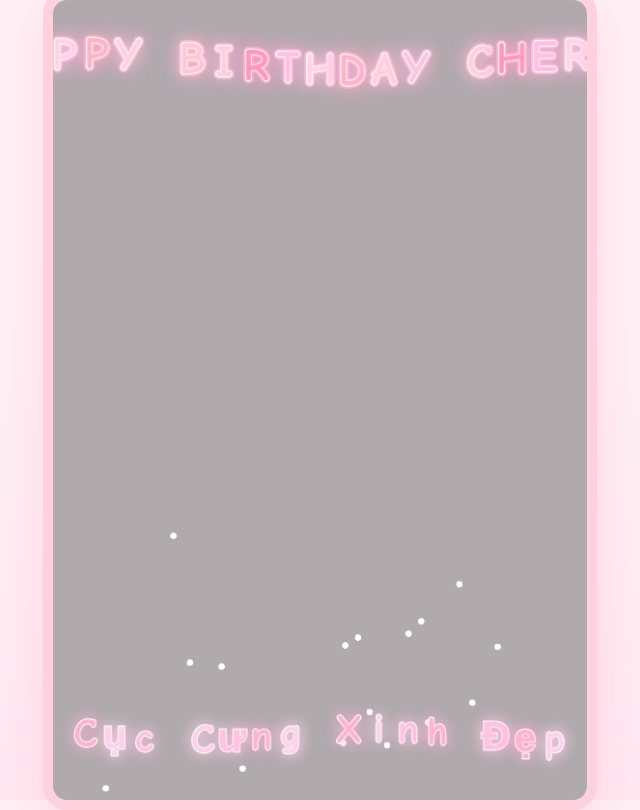
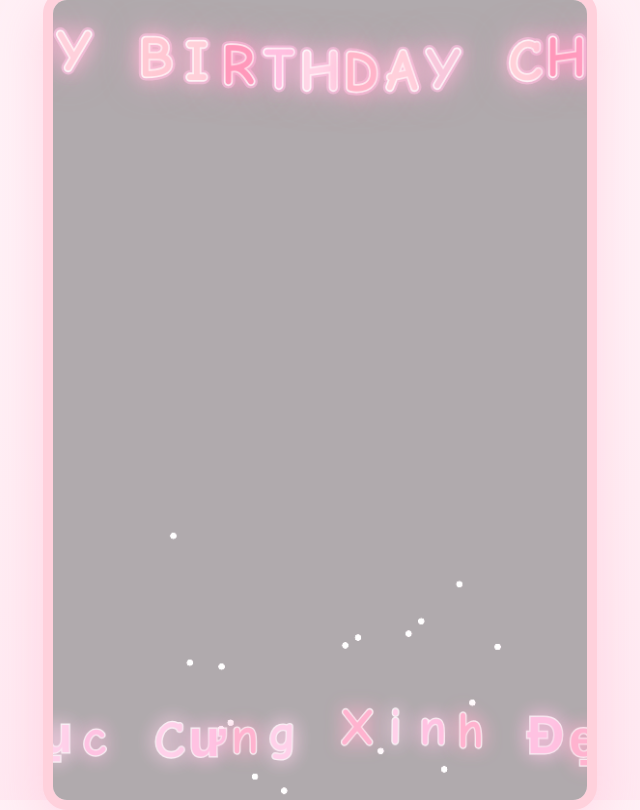
Before and after one commit to superpowervn/happybirthdayCherry, a plain HTML site: page index.html in a window 1280 px wide. Shown: the whole page, without its empty margins (320-960 px from the left). Drawn offline with Linux system fonts and the light colour scheme; animation ran at ten frames a second.

Commit message:
Update index.html

```diff
--- a/index.html
+++ b/index.html
@@ -3,7 +3,7 @@
 <head>
 <meta charset="utf-8" />
 <meta name="viewport" content="width=device-width, initial-scale=1" />
-<title>Happy Birthday Cherry • Mid Density</title>
+<title>Happy Birthday Cherry • Tall Fireworks</title>
 <style>
   :root { --pink2:#ffd1dc; --bg1:#fff6fa; --bg2:#ffeef4; --bg3:#ffe4ef; }
   html, body { height: 100%; margin:0; padding:0; }
@@ -27,7 +27,7 @@
 <audio id="bgm" preload="auto" loop></audio>
 <script>
 (function(){
-  const DENSITY_MULT = 1.75; // mid between 2 and 3
+  const DENSITY_MULT = 1.75; // same mid density, but taller coverage
   const canvas = document.getElementById('stage');
   const ctx = canvas.getContext('2d');
   const frame = document.querySelector('.frame');
@@ -70,13 +70,13 @@
     const mult = DENSITY_MULT;
     const n=Math.floor(rand(40,60)*mult);
     for(let i=0;i<n;i++){
-      const a=Math.random()*Math.PI*2, s=rand(0.8, 3.2);
-      particles.push({x,y,vx:Math.cos(a)*s,vy:Math.sin(a)*s,life:rand(30,60),size:rand(1.0,1.8),glow:rand(5,9),color:Math.random()<0.22?'#ffffff':c});
+      const a=Math.random()*Math.PI*2, s=rand(0.9, 3.5); // bigger particles
+      particles.push({x,y,vx:Math.cos(a)*s,vy:Math.sin(a)*s,life:rand(30,60),size:rand(1.2,2.2),glow:rand(5,9),color:Math.random()<0.22?'#ffffff':c});
     }
     const ring = Math.max(10, Math.floor(10*mult));
     for(let i=0;i<ring;i++){
       const a=(i/ring)*Math.PI*2;
-      particles.push({x,y,vx:Math.cos(a)*1.2,vy:Math.sin(a)*1.2,life:rand(18,34),size:1.8,glow:10,color:'#fff0f6'});
+      particles.push({x,y,vx:Math.cos(a)*1.2,vy:Math.sin(a)*1.2,life:rand(18,34),size:2.0,glow:12,color:'#fff0f6'});
     }
   }
   let spawnTimer=0;
@@ -84,8 +84,8 @@
     const rateMult = DENSITY_MULT;
     spawnTimer-=dt;
     if(spawnTimer<=0){
-      spawnFirework(rand(canvas.width*0.08, canvas.width*0.92), rand(canvas.height*0.12, canvas.height*0.9));
-      if(Math.random()<0.3*rateMult) spawnFirework(rand(canvas.width*0.08, canvas.width*0.92), rand(canvas.height*0.12, canvas.height*0.9));
+      spawnFirework(rand(canvas.width*0.08, canvas.width*0.92), rand(canvas.height*0.05, canvas.height*0.85)); // taller coverage
+      if(Math.random()<0.35*rateMult) spawnFirework(rand(canvas.width*0.08, canvas.width*0.92), rand(canvas.height*0.05, canvas.height*0.85));
       spawnTimer=rand(450,900)/rateMult;
     }
   }
@@ -106,18 +106,18 @@
     }
   }
 
-  // Text animations with strong glow for title
+  // Larger text for mobile
   const title = "HAPPY BIRTHDAY CHERRY";
   const bottom = "Cục Cưng Xinh Đẹp";
   let t=0;
   function drawTexts(){
-    const px = Math.max(22, Math.min(56, Math.round(canvas.height/18)));
+    const px = Math.max(28, Math.min(72, Math.round(canvas.height/14))); // bigger base
     ctx.save();
     ctx.textAlign='center'; ctx.textBaseline='middle';
     ctx.font = `900 ${px}px "Comic Sans MS", sans-serif`;
     const spacing = px*0.72;
     let sx = canvas.width/2 - ((title.length-1)/2)*spacing;
-    const ty = Math.max(px, canvas.height*0.08);
+    const ty = Math.max(px*1.1, canvas.height*0.08);
     for(let i=0;i<title.length;i++){
       const ch=title[i], phase=t*0.012+i*0.4, yOff=Math.sin(phase)*px*0.18;
       const fill = pastel[i%pastel.length];
@@ -138,7 +138,7 @@
     ctx.font = `800 ${Math.round(px*0.9)}px "Comic Sans MS", sans-serif`;
     const bSpacing=px*0.66;
     sx = canvas.width/2 - ((bottom.length-1)/2)*bSpacing;
-    const by = canvas.height - Math.max(px*0.9, canvas.height*0.08);
+    const by = canvas.height - Math.max(px, canvas.height*0.08);
     for(let i=0;i<bottom.length;i++){
       const ch=bottom[i], phase=t*0.01+i*0.5, yOff=Math.sin(phase)*px*0.12;
       const fill = i%3===0?'#ffb3cf':(i%3===1?'#ffd1ea':'#ffc2e2');
```
